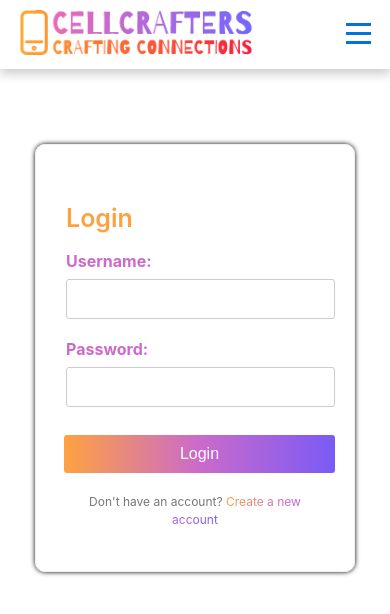
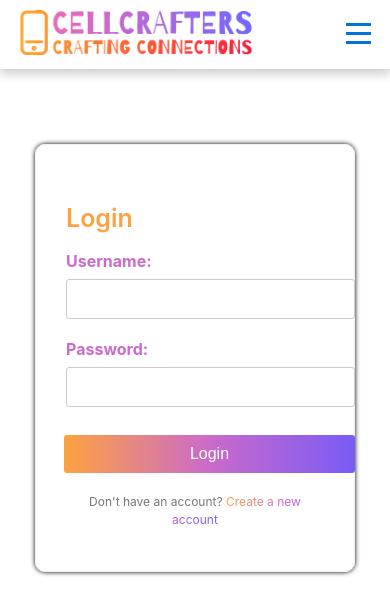
Before and after one commit to rajmajumdar23/Ecommerce_CellCrafter, a React (Create React App) app: page /login in a window 390 px wide. Shown: the top 614 px of the page. Built offline with nearby package versions, Linux system fonts and the light colour scheme; a web font is replaced by a local one.

Commit message:
Update Login.css

```diff
--- a/src/Styling/Login.css
+++ b/src/Styling/Login.css
@@ -106,10 +106,10 @@
     padding: 15px;
   }
   #username,#password{
-    width: 247px;
+    width: 267px;
 }
 .login-button {
      margin-left: -2px;
-    width: 271px;
+    width: 291px;
 }
 }
```
